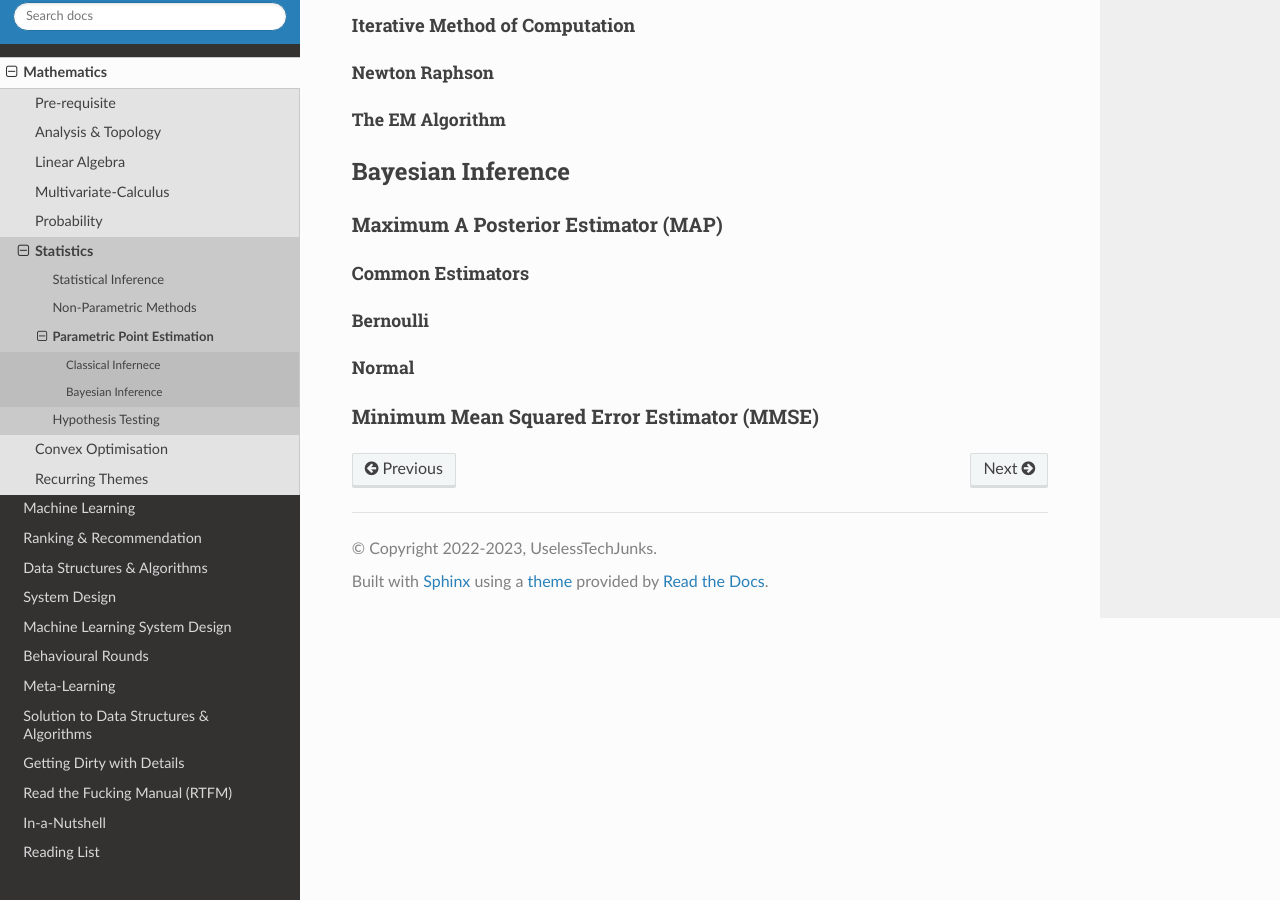
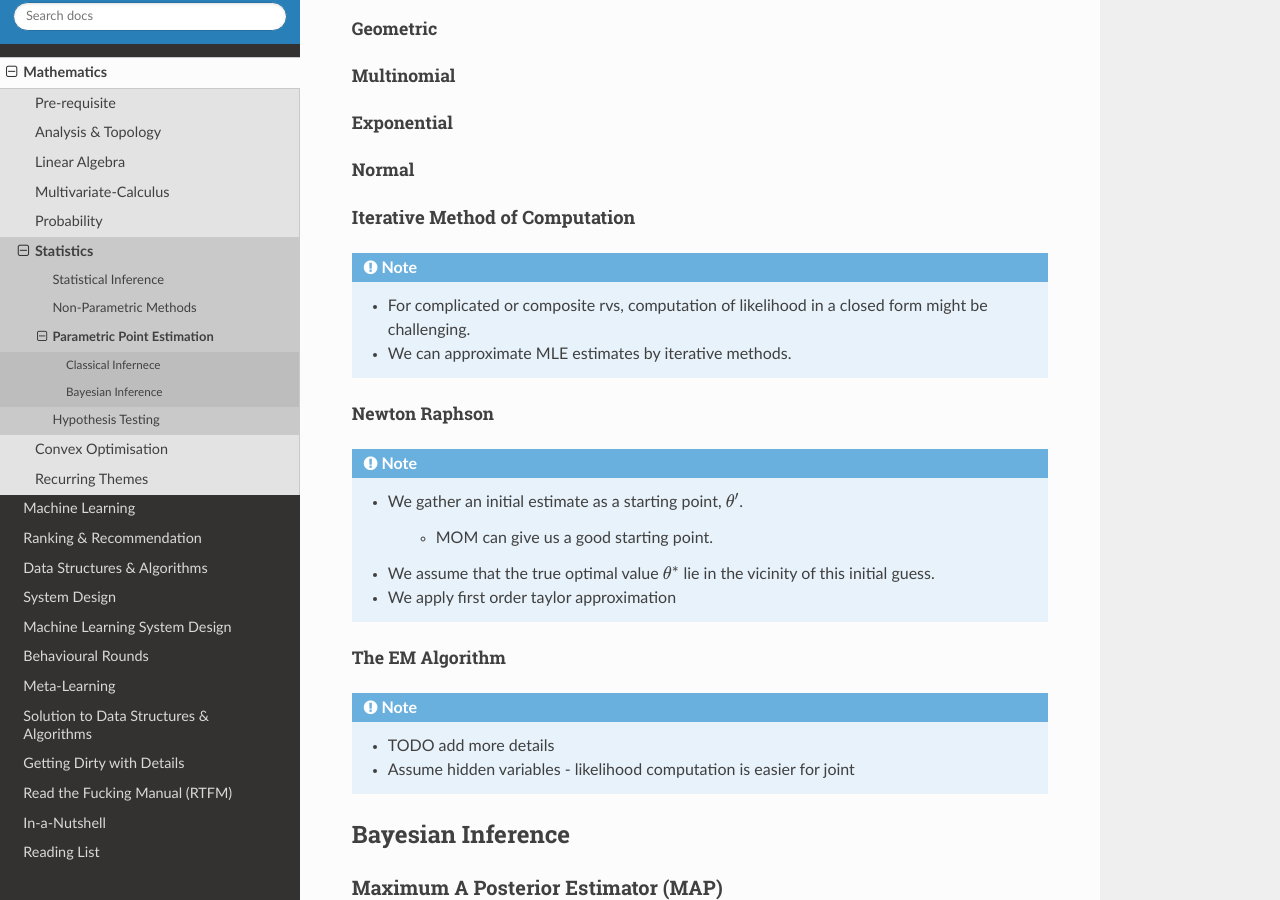
Before and after one commit to uselesstechjunks/leetcode, a Sphinx documentation site: the page built from docs/source/math/stat/pointest.rst, in a window 1280 px wide and 900 px high, scrolled down 3010 px. Built offline with Sphinx 7.4.7 and the Read the Docs theme 2.0.0, drawn with Linux system fonts in a browser that asks for light colours; some of the changed text lies outside the part shown.

Commit message:
Update pointest.rst

```diff
--- a/docs/source/math/stat/pointest.rst
+++ b/docs/source/math/stat/pointest.rst
@@ -81,9 +81,17 @@ Properties
 --------------------------------------------------------------------------------
 .. note::
 	* **Consistent**: :math:`\widehat{\Theta}_{\text{ML}}\xrightarrow[]{P}\theta`.
+
+		* TODO proof
 	* **Equivariant**: If :math:`\widehat{\Theta}_{\text{ML}}` is the MLE for :math:`\theta`, then :math:`g(\widehat{\Theta}_{\text{ML}})` is the MLE for :math:`g(\theta)`.
+
+		* TODO proof
 	* **Asymptotically normal**: :math:`\frac{\widehat{\Theta}_{\text{ML}}-\theta}{\widehat{\text{se}}(\widehat{\Theta}_{\text{ML}})}\xrightarrow[]{D}\mathcal{N}(0,1)`
+
+		* TODO proof
 	* **Asymptotically optimal**: Estimator has least variance for large sample size.
+
+		* TODO proof
 
 Computing CI for MLE
 --------------------------------------------------------------------------------
@@ -114,12 +122,24 @@ Normal
 
 Iterative Method of Computation
 --------------------------------------------------------------------------------
+.. note::
+	* For complicated or composite rvs, computation of likelihood in a closed form might be challenging.
+	* We can approximate MLE estimates by iterative methods.
 
 Newton Raphson
 ^^^^^^^^^^^^^^^^^^^^^^^^^^^^^^^^^^^^^^^^^^^^^^^^^^^^^^^^^^^^^^^^^^^^^^^^^^^^^^^^
+.. note::
+	* We gather an initial estimate as a starting point, :math:`\theta'`.
+
+		* MOM can give us a good starting point.
+	* We assume that the true optimal value :math:`\theta^*` lie in the vicinity of this initial guess.
+	* We apply first order taylor approximation
 
 The EM Algorithm
 ^^^^^^^^^^^^^^^^^^^^^^^^^^^^^^^^^^^^^^^^^^^^^^^^^^^^^^^^^^^^^^^^^^^^^^^^^^^^^^^^
+.. note::
+	* TODO add more details
+	* Assume hidden variables - likelihood computation is easier for joint
 
 ********************************************************************************
 Bayesian Inference
```
